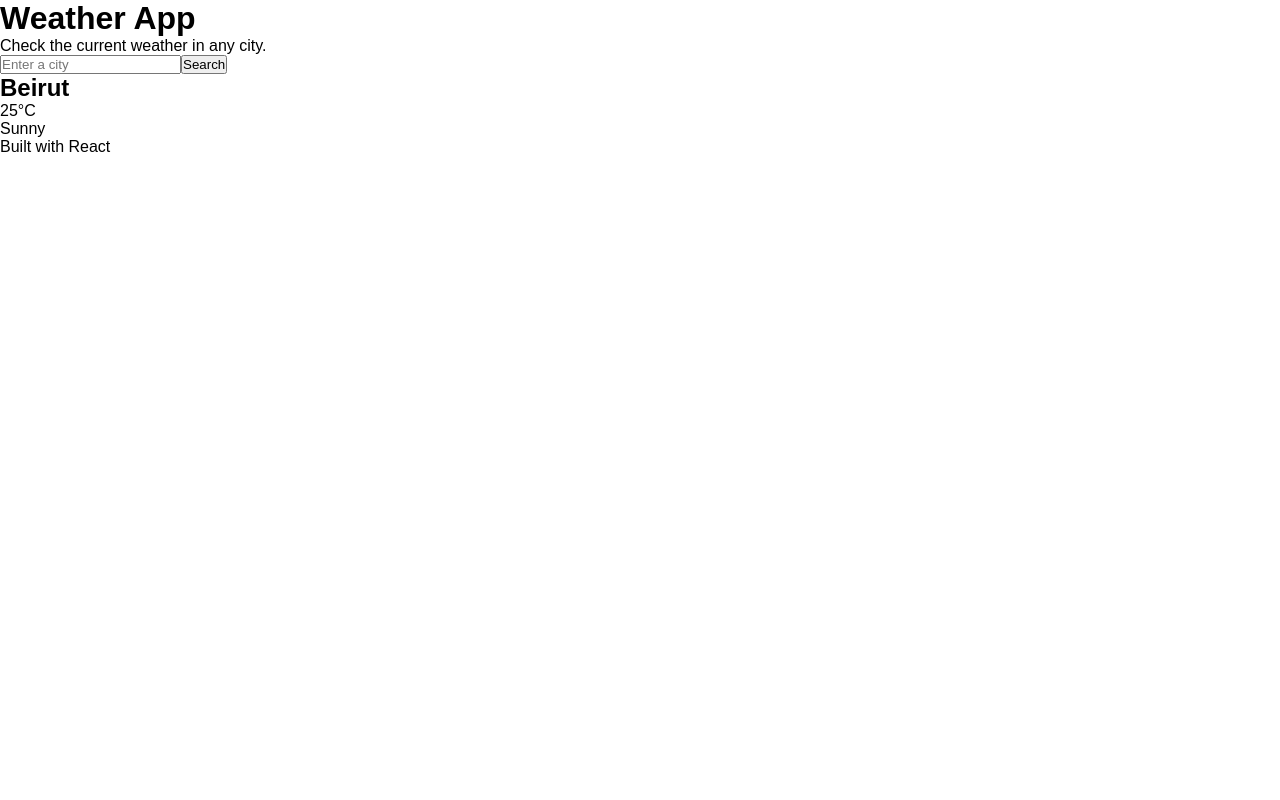
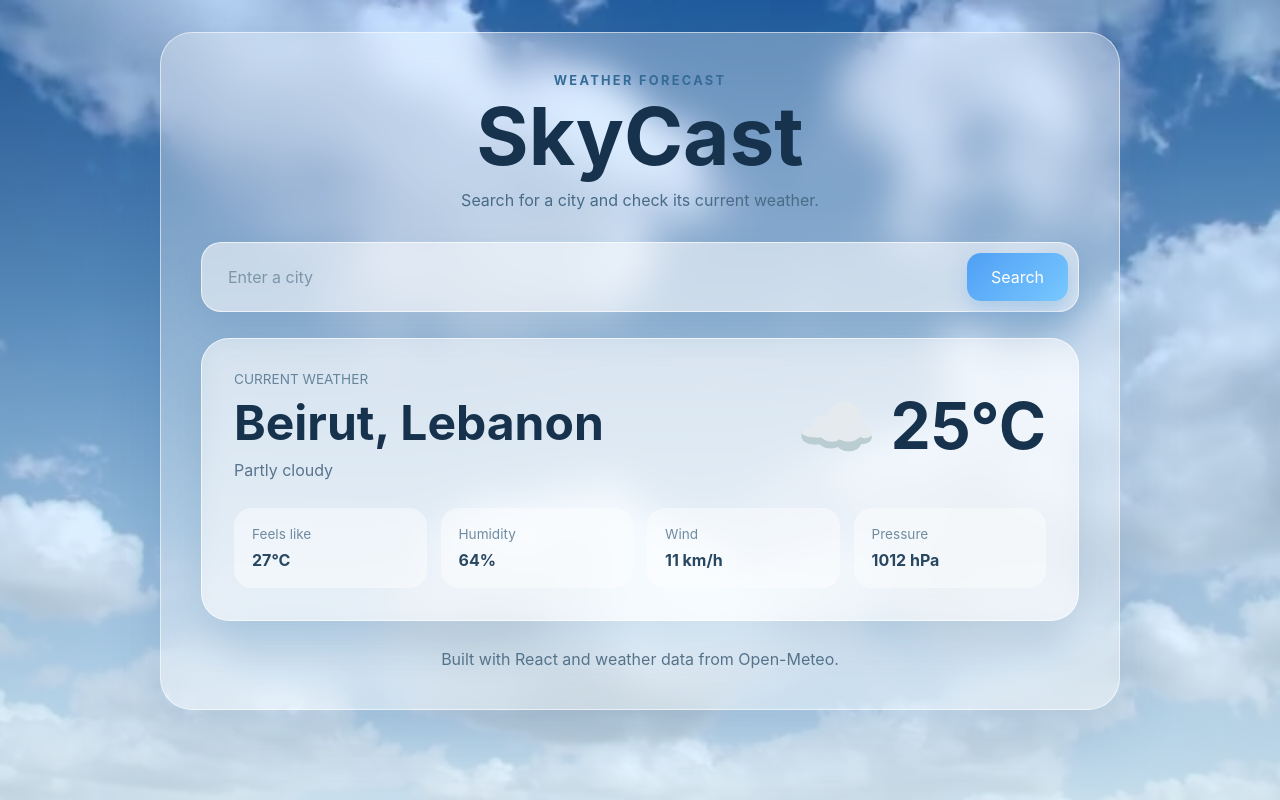
Before and after one commit to reemsaijary/react-weather-app, a React (Vite) app: page / in a window 1280 px wide. Built offline with nearby package versions, Linux system fonts and the light colour scheme.

Commit message:
Apply sky glassmorphism weather app design

```diff
--- a/src/App.css
+++ b/src/App.css
@@ -1,3 +1,203 @@
-#root {
+.app {
   min-height: 100vh;
+  padding: 32px 16px;
+  background:
+    linear-gradient(
+      180deg,
+      rgba(92, 174, 255, 0.35),
+      rgba(223, 244, 255, 0.78)
+    ),
+    url('/sky-background.jpg') center / cover fixed;
 }
+
+.weather-shell {
+  width: min(100%, 960px);
+  margin: 0 auto;
+  padding: 40px;
+  border: 1px solid rgba(255, 255, 255, 0.55);
+  border-radius: 32px;
+  background: rgba(255, 255, 255, 0.3);
+  box-shadow: 0 24px 60px rgba(42, 91, 138, 0.18);
+  backdrop-filter: blur(18px);
+}
+
+.header {
+  margin-bottom: 32px;
+  text-align: center;
+}
+
+.header-label {
+  margin-bottom: 8px;
+  color: #356b97;
+  font-size: 0.8rem;
+  font-weight: 700;
+  letter-spacing: 0.18em;
+  text-transform: uppercase;
+}
+
+.header h1 {
+  color: #17324d;
+  font-size: clamp(2.8rem, 7vw, 5rem);
+  line-height: 1;
+}
+
+.header-description {
+  margin-top: 14px;
+  color: #496b86;
+}
+
+.weather-main {
+  display: grid;
+  gap: 26px;
+}
+
+.search-control {
+  display: flex;
+  gap: 12px;
+  padding: 10px;
+  border: 1px solid rgba(255, 255, 255, 0.65);
+  border-radius: 20px;
+  background: rgba(255, 255, 255, 0.55);
+  box-shadow: 0 12px 30px rgba(50, 105, 151, 0.12);
+}
+
+.search-control input {
+  width: 100%;
+  padding: 14px 16px;
+  border: 0;
+  outline: 0;
+  color: #23364d;
+  background: transparent;
+}
+
+.search-control input::placeholder {
+  color: #7c96aa;
+}
+
+.search-control button {
+  padding: 14px 24px;
+  border: 0;
+  border-radius: 14px;
+  color: white;
+  background: linear-gradient(135deg, #4f9ff5, #78c8ff);
+  box-shadow: 0 10px 20px rgba(64, 145, 220, 0.25);
+  cursor: pointer;
+  transition:
+    transform 0.2s ease,
+    box-shadow 0.2s ease;
+}
+
+.search-control button:hover {
+  transform: translateY(-2px);
+  box-shadow: 0 14px 26px rgba(64, 145, 220, 0.32);
+}
+
+.weather-card {
+  padding: 32px;
+  border: 1px solid rgba(255, 255, 255, 0.65);
+  border-radius: 28px;
+  background: rgba(255, 255, 255, 0.48);
+  box-shadow: 0 18px 40px rgba(45, 96, 139, 0.14);
+  backdrop-filter: blur(14px);
+}
+
+.weather-summary {
+  display: flex;
+  align-items: center;
+  justify-content: space-between;
+  gap: 24px;
+}
+
+.location-label {
+  margin-bottom: 6px;
+  color: #66859d;
+  font-size: 0.85rem;
+  text-transform: uppercase;
+}
+
+.weather-summary h2 {
+  color: #17324d;
+  font-size: clamp(1.8rem, 5vw, 3rem);
+}
+
+.weather-condition {
+  margin-top: 8px;
+  color: #58758d;
+}
+
+.weather-temperature {
+  display: flex;
+  align-items: center;
+  gap: 14px;
+  color: #17324d;
+  font-size: clamp(2rem, 6vw, 4rem);
+}
+
+.weather-details {
+  display: grid;
+  grid-template-columns: repeat(4, 1fr);
+  gap: 14px;
+  margin-top: 28px;
+}
+
+.weather-details article {
+  display: grid;
+  gap: 8px;
+  padding: 18px;
+  border-radius: 18px;
+  background: rgba(255, 255, 255, 0.45);
+}
+
+.weather-details span {
+  color: #6f8ba1;
+  font-size: 0.85rem;
+}
+
+.weather-details strong {
+  color: #284760;
+}
+
+.footer {
+  margin-top: 28px;
+  color: #56748c;
+  text-align: center;
+}
+
+.sr-only {
+  position: absolute;
+  width: 1px;
+  height: 1px;
+  overflow: hidden;
+  clip: rect(0, 0, 0, 0);
+  white-space: nowrap;
+}
+
+@media (max-width: 700px) {
+  .app {
+    padding: 16px;
+  }
+
+  .weather-shell {
+    padding: 24px;
+    border-radius: 24px;
+  }
+
+  .search-control {
+    flex-direction: column;
+  }
+
+  .weather-summary {
+    align-items: flex-start;
+    flex-direction: column;
+  }
+
+  .weather-details {
+    grid-template-columns: repeat(2, 1fr);
+  }
+}
+
+@media (max-width: 420px) {
+  .weather-details {
+    grid-template-columns: 1fr;
+  }
+}
--- a/src/App.jsx
+++ b/src/App.jsx
@@ -7,14 +7,16 @@ import './App.css'
 function App() {
   return (
     <div className="app">
-      <Header />
+      <div className="weather-shell">
+        <Header />
 
-      <main>
-        <SearchBar />
-        <WeatherCard />
-      </main>
+        <main className="weather-main">
+          <SearchBar />
+          <WeatherCard />
+        </main>
 
-      <Footer />
+        <Footer />
+      </div>
     </div>
   )
 }
--- a/src/components/Footer.jsx
+++ b/src/components/Footer.jsx
@@ -1,7 +1,7 @@
 function Footer() {
   return (
-    <footer>
-      <p>Built with React</p>
+    <footer className="footer">
+      <p>Built with React and weather data from Open-Meteo.</p>
     </footer>
   )
 }
--- a/src/components/Header.jsx
+++ b/src/components/Header.jsx
@@ -1,8 +1,13 @@
 function Header() {
   return (
-    <header>
-      <h1>Weather App</h1>
-      <p>Check the current weather in any city.</p>
+    <header className="header">
+      <p className="header-label">Weather Forecast</p>
+
+      <h1>SkyCast</h1>
+
+      <p className="header-description">
+        Search for a city and check its current weather.
+      </p>
     </header>
   )
 }
--- a/src/components/SearchBar.jsx
+++ b/src/components/SearchBar.jsx
@@ -1,11 +1,21 @@
 function SearchBar() {
   return (
-    <form>
-      <input
-        type="text"
-        placeholder="Enter a city"
-      />
-      <button type="submit">Search</button>
+    <form className="search-form">
+      <label htmlFor="city-search" className="sr-only">
+        Search for a city
+      </label>
+
+      <div className="search-control">
+        <input
+          id="city-search"
+          type="text"
+          placeholder="Enter a city"
+        />
+
+        <button type="submit">
+          Search
+        </button>
+      </div>
     </form>
   )
 }
--- a/src/components/WeatherCard.jsx
+++ b/src/components/WeatherCard.jsx
@@ -1,9 +1,40 @@
 function WeatherCard() {
   return (
-    <section>
-      <h2>Beirut</h2>
-      <p>25°C</p>
-      <p>Sunny</p>
+    <section className="weather-card">
+      <div className="weather-summary">
+        <div>
+          <p className="location-label">Current weather</p>
+          <h2>Beirut, Lebanon</h2>
+          <p className="weather-condition">Partly cloudy</p>
+        </div>
+
+        <div className="weather-temperature">
+          <span aria-hidden="true">☁️</span>
+          <strong>25°C</strong>
+        </div>
+      </div>
+
+      <div className="weather-details">
+        <article>
+          <span>Feels like</span>
+          <strong>27°C</strong>
+        </article>
+
+        <article>
+          <span>Humidity</span>
+          <strong>64%</strong>
+        </article>
+
+        <article>
+          <span>Wind</span>
+          <strong>11 km/h</strong>
+        </article>
+
+        <article>
+          <span>Pressure</span>
+          <strong>1012 hPa</strong>
+        </article>
+      </div>
     </section>
   )
 }
--- a/src/index.css
+++ b/src/index.css
@@ -4,8 +4,20 @@
   padding: 0;
 }
 
+:root {
+  font-family: Inter, Arial, sans-serif;
+  color: #23364d;
+  background: #bfe4ff;
+  font-synthesis: none;
+  text-rendering: optimizeLegibility;
+}
+
 body {
   min-width: 320px;
   min-height: 100vh;
-  font-family: Arial, sans-serif;
 }
+
+button,
+input {
+  font: inherit;
+}
```
Also changed, not shown: public/sky-background.jpg (added).
